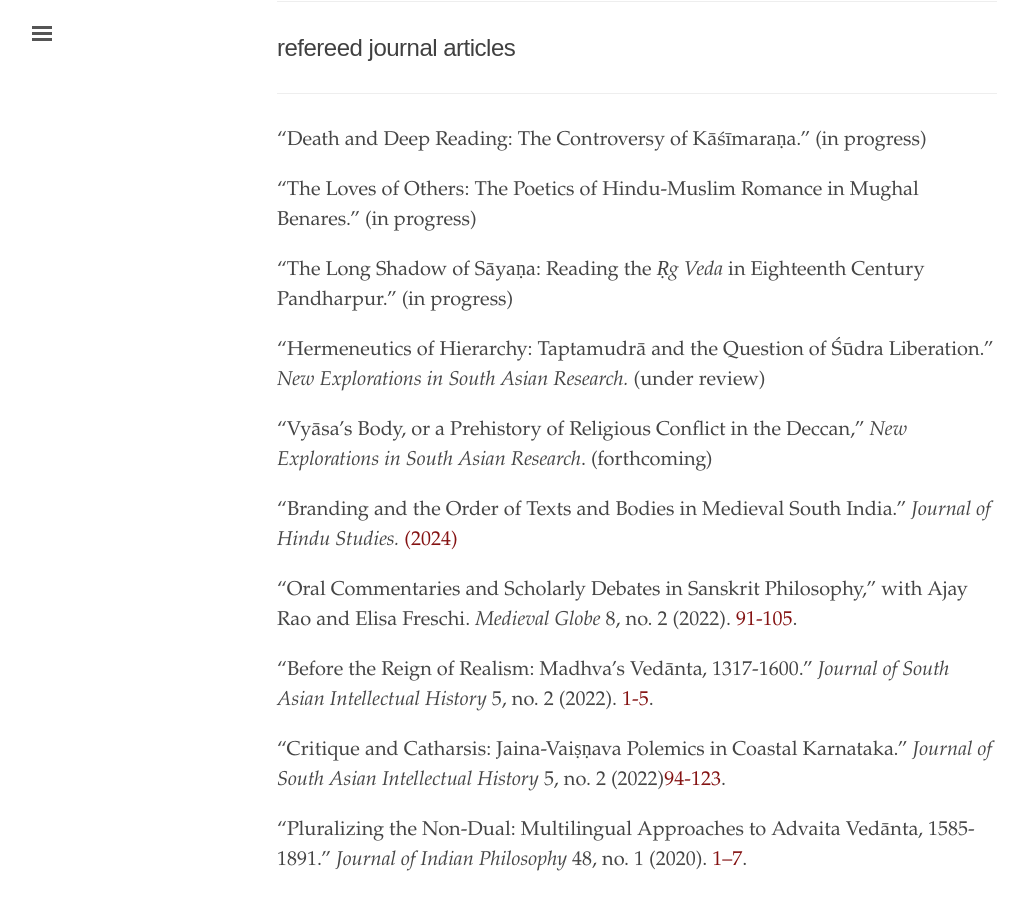
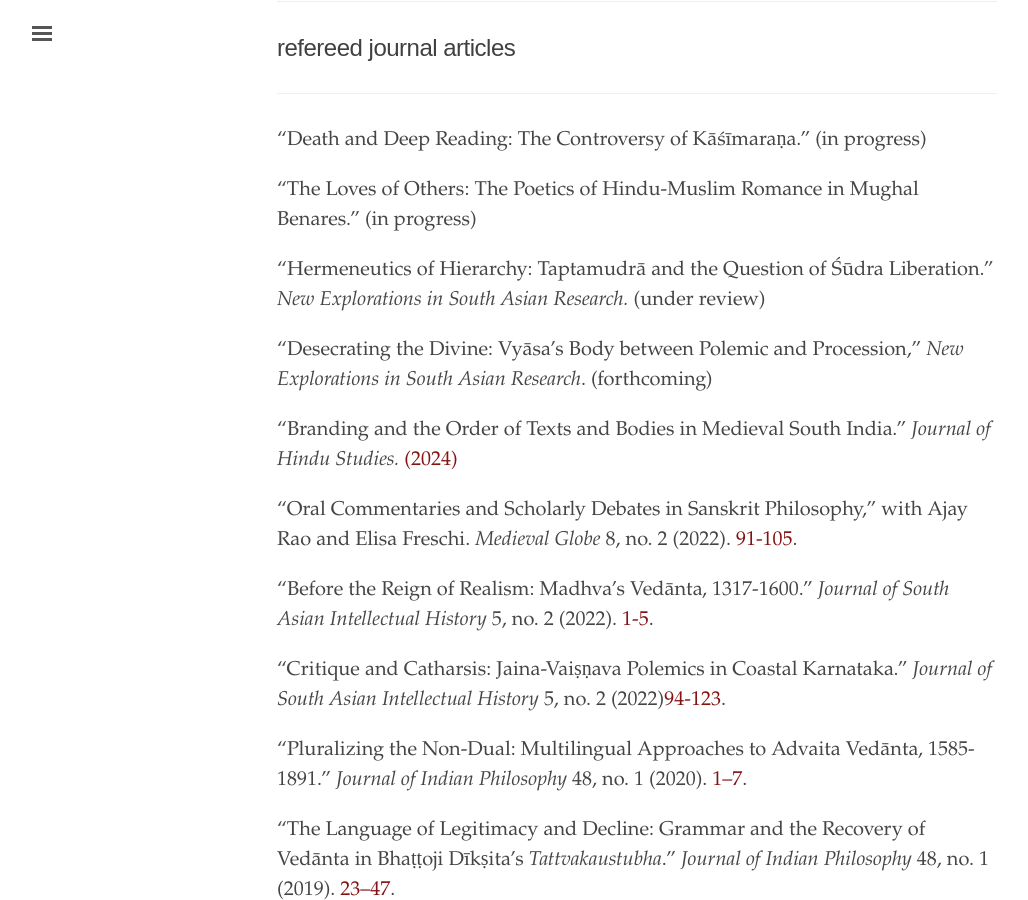
Before and after one commit to petersonjonath/personalwebpage, a Jekyll site: the page built from writing.md, in a window 1280 px wide and 900 px high, scrolled down 385 px. Shown: the whole window, without its empty margins (3-1031 px from the left). Built offline with Jekyll 4.4.1, drawn with Linux system fonts in a browser that asks for light colours.

Commit message:
Update writing.md

```diff
--- a/writing.md
+++ b/writing.md
@@ -19,12 +19,10 @@
 
 “The Loves of Others: The Poetics of Hindu-Muslim Romance in Mughal Benares.” (in progress)
 
-"The Long Shadow of Sāyaṇa: Reading the *Ṛg Veda* in Eighteenth Century Pandharpur.” (in progress)
-
 “Hermeneutics of Hierarchy: Taptamudrā and the Question of Śūdra Liberation.” *New Explorations in South
 Asian Research.* (under review)
 
-"Vyāsa’s Body, or a Prehistory of Religious Conflict in the Deccan,” *New Explorations in South Asian
+"Desecrating the Divine: Vyāsa’s Body between Polemic and Procession,” *New Explorations in South Asian
 Research*. (forthcoming)
 
 “Branding and the Order of Texts and Bodies in Medieval South India.” *Journal of Hindu Studies.* [(2024)](https://academic.oup.com/jhs/advance-article-abstract/doi/10.1093/jhs/hiad033/7609621?redirectedFrom=fulltext)
```
